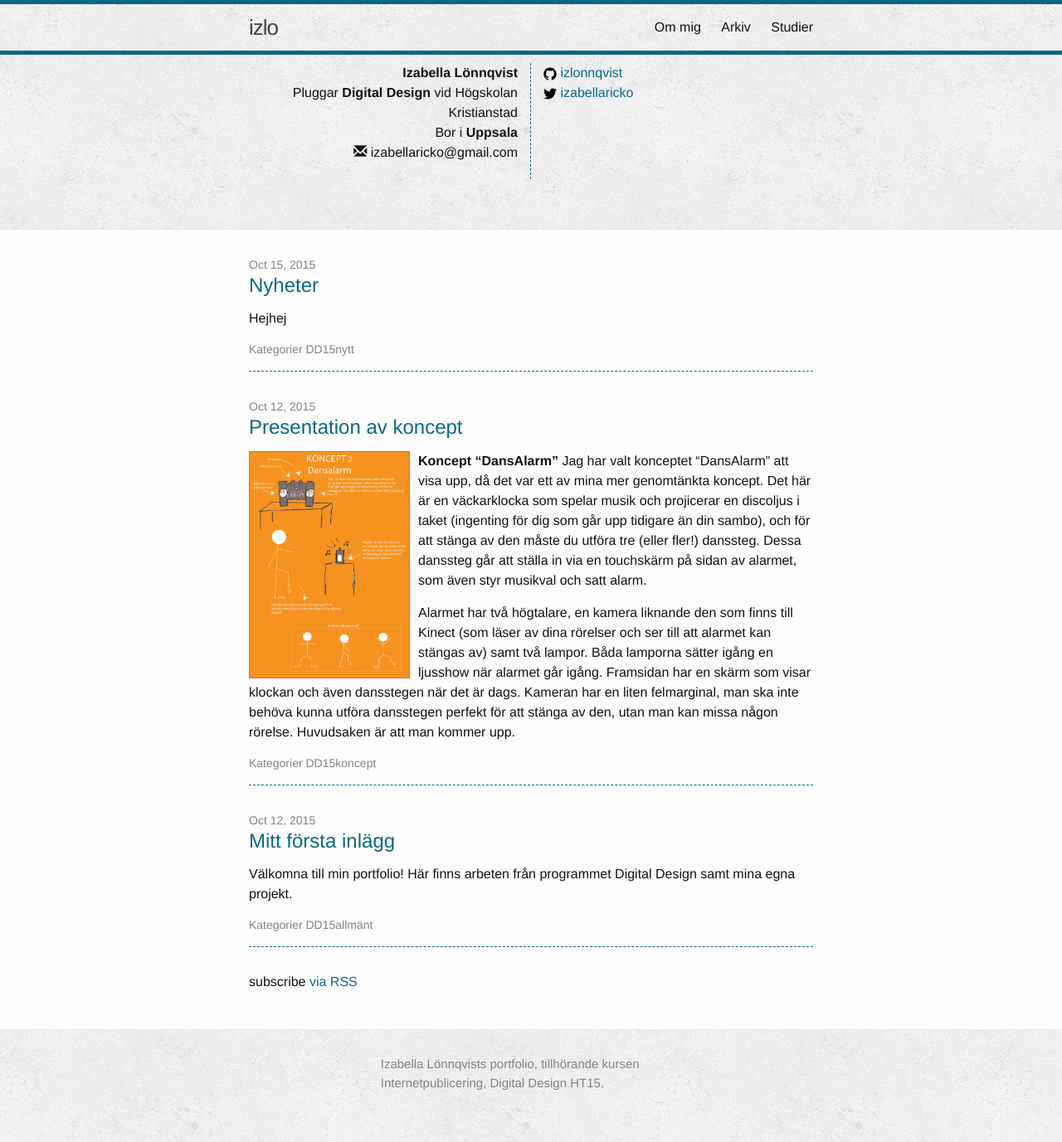
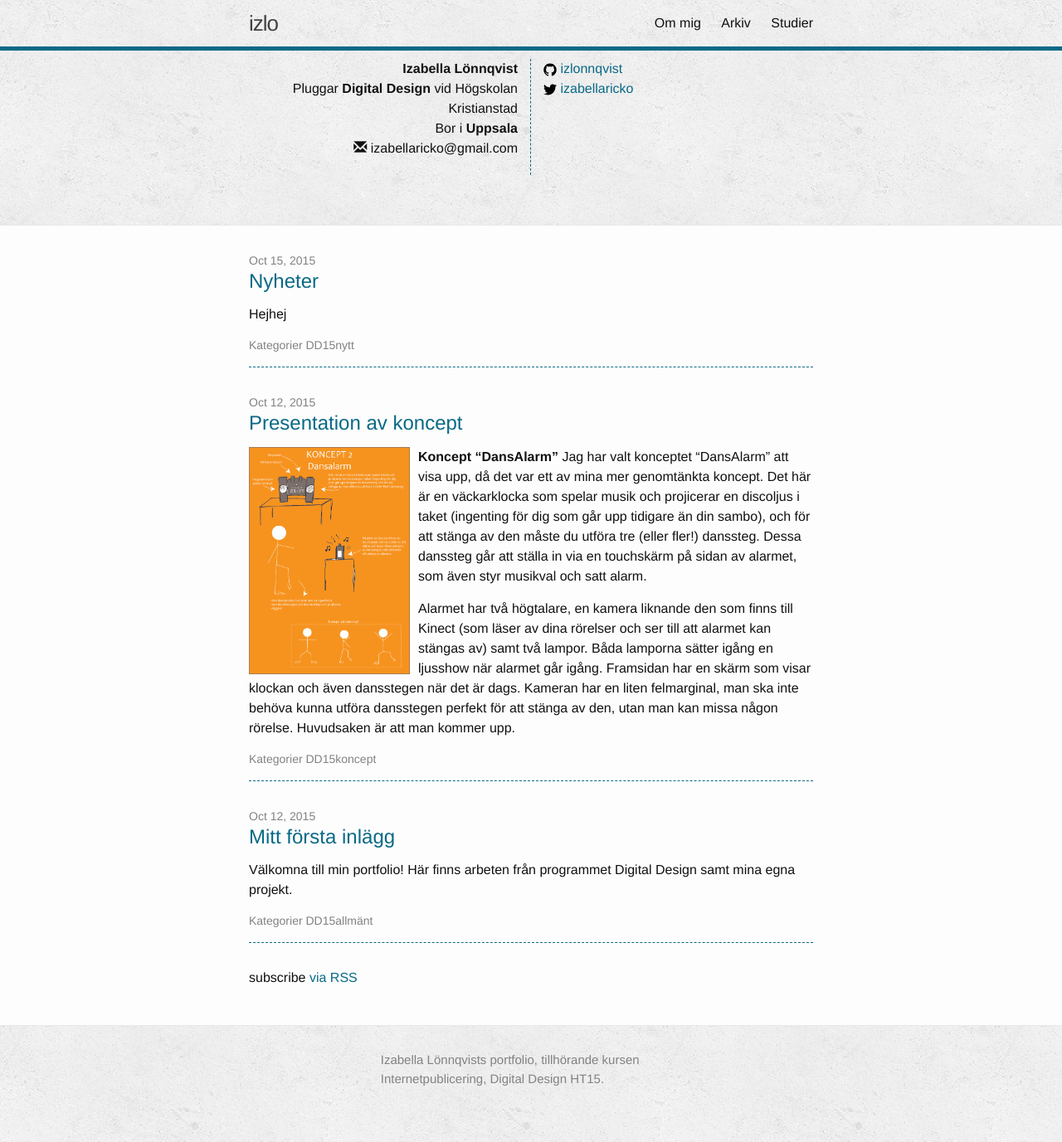
Before and after one commit to izlonnqvist/testsida, a Jekyll site: the page built from index.html, in a window 1280 px wide. Shown: the whole page at 83% size. Built offline with Jekyll 4.4.1, drawn with Linux system fonts in a browser that asks for light colours; nearby versions of some CDN libraries.

Commit message:
commit 7

```diff
--- a/_sass/_layout.scss
+++ b/_sass/_layout.scss
@@ -4,7 +4,7 @@
 
 /* */
 .site-header {
-    border-top: 5px solid #086986;
+    /*border-top: 5px solid #086986;*/
     border-bottom: 1px solid $grey-color-light;
     min-height: 56px;
 
```
